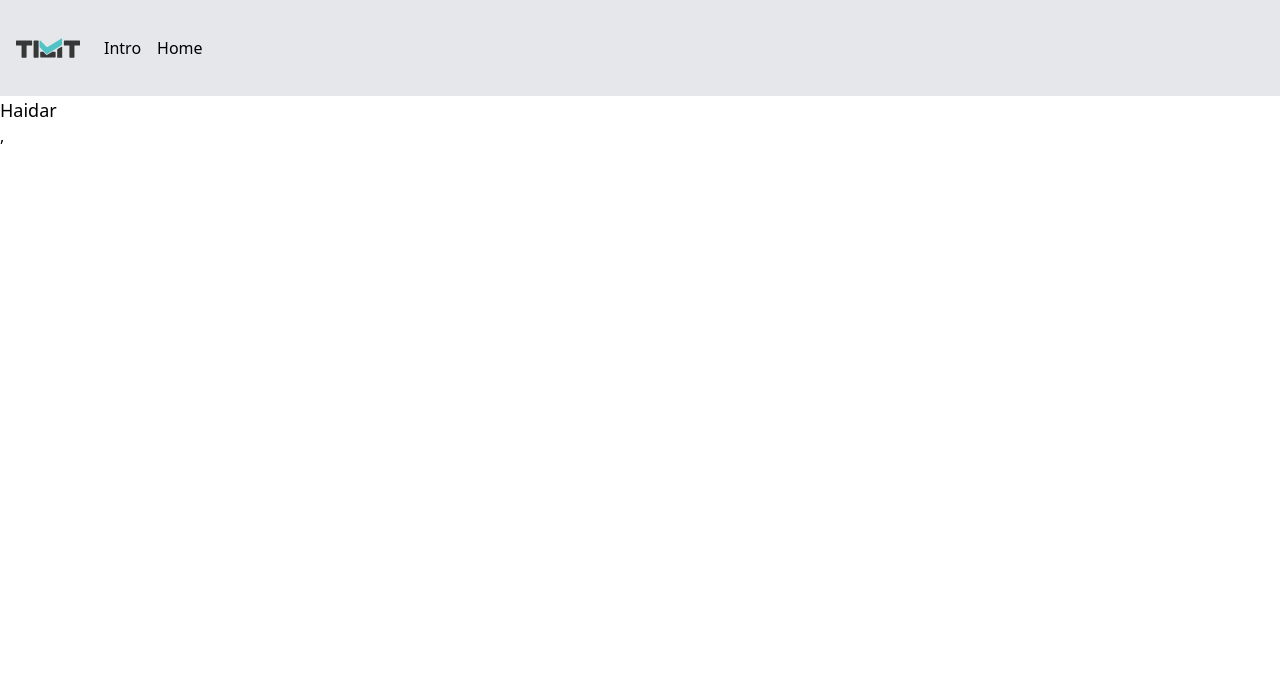
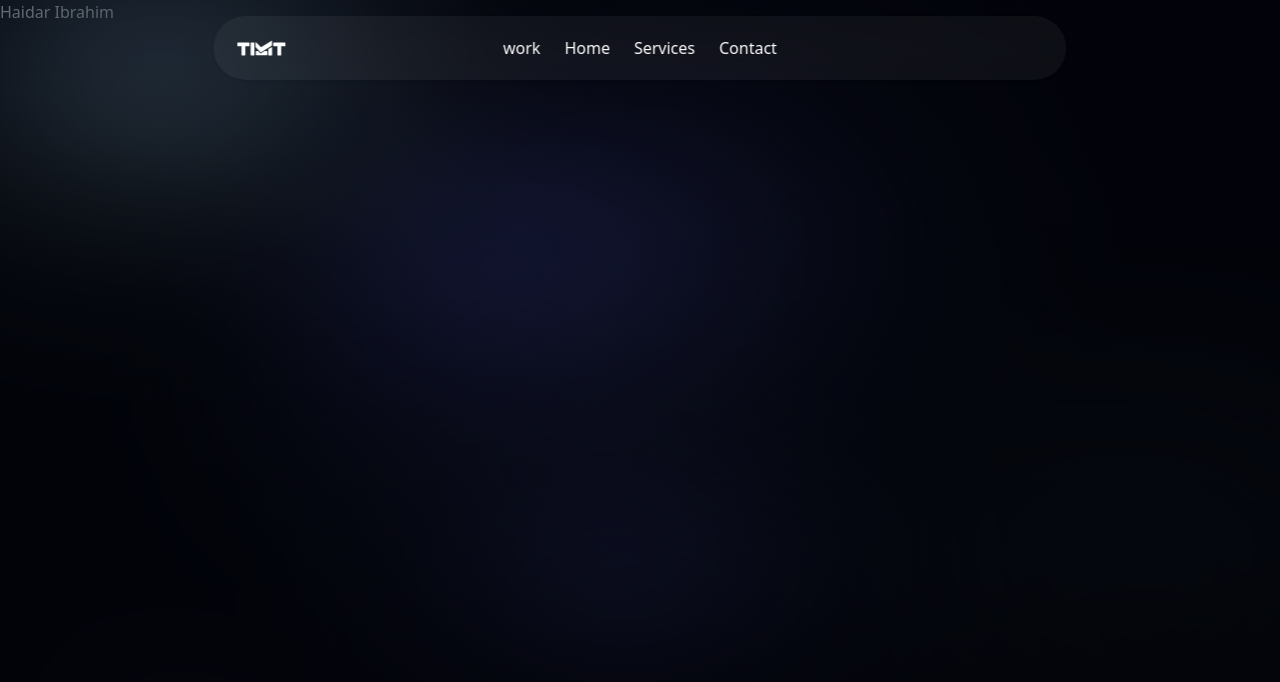
Before and after one commit to Haidarahm/tikit, a React (Vite) app: page /home in a window 1280 px wide. Shown: the top 682 px of the page. Built offline with nearby package versions, Linux system fonts and the light colour scheme.

Commit message:
Enhance Navbar with scroll animations, update layout styles, and modify Home component to include background and text adjustments

```diff
--- a/src/App.jsx
+++ b/src/App.jsx
@@ -7,7 +7,7 @@ import { Outlet } from "react-router-dom";
 // Lazy load the Home component to trigger Suspense
 const Home = lazy(() => import("./pages/Home/Home"));
 const Layout = () => (
-  <div className="relative">
+  <div className="relative w-full ">
     <Navbar />
     <div>
       <Outlet />
@@ -16,7 +16,7 @@ const Layout = () => (
 );
 function App() {
   return (
-    <Suspense fallback={<div>loading...</div>}>
+    <Suspense fallback={<div className="text-white">loading...</div>}>
       <Routes>
         <Route path="/" element={<Intro />} />
         <Route element={<Layout />}>
--- a/src/assets/logo.jsx
+++ b/src/assets/logo.jsx
@@ -1,88 +1,46 @@
 import * as React from "react";
-import { useRef } from "react";
-import { gsap } from "gsap";
-
-const SVGComponent = (props) => {
-  const correctRef = useRef();
-
-  // Animate jump on hover
-  const handleMouseEnter = () => {
-    gsap.to(correctRef.current, {
-      scale: 1.3,
-      y: -30,
-      transformOrigin: "50% 50%",
-      duration: 0.3,
-      ease: "power2.out",
-      onComplete: () => {
-        gsap.to(correctRef.current, {
-          scale: 1,
-          y: 0,
-          duration: 0.4,
-          ease: "bounce.out",
-        });
-      },
-    });
-  };
-
-  // Reset on mouse leave
-  const handleMouseLeave = () => {
-    gsap.to(correctRef.current, {
-      scale: 1,
-      y: 0,
-      duration: 0.3,
-      ease: "power2.out",
-      clearProps: "transform",
-    });
-  };
-
-  return (
+const SVGComponent = (props) => (
   <svg
-      className="h-[200px] cursor-pointer"
     xmlns="http://www.w3.org/2000/svg"
-      viewBox="0 0 572.13 172.1"
+    viewBox="0 0 572.13 176.11"
     {...props}
-      onMouseEnter={handleMouseEnter}
-      onMouseLeave={handleMouseLeave}
   >
     <defs>
-        <style>{".cls-1{fill:#363737;}.cls-2{fill:#52c3c5;}"}</style>
+      <style>{".cls-1{fill:#fdfefe;}"}</style>
     </defs>
     <g id="Layer_2" data-name="Layer 2">
       <g id="Layer_1-2" data-name="Layer 1">
         <path
           className="cls-1"
-            d="M144.22,25.28V59.05a5.61,5.61,0,0,1-5.61,5.61h-44V166.48A5.62,5.62,0,0,1,89,172.1H55.22a5.62,5.62,0,0,1-5.61-5.62V64.66h-44A5.61,5.61,0,0,1,0,59.05V25.28a5.62,5.62,0,0,1,5.61-5.62h133A5.62,5.62,0,0,1,144.22,25.28Z"
+          d="M144.22,29.29V63.06a5.61,5.61,0,0,1-5.61,5.61h-44V170.49A5.62,5.62,0,0,1,89,176.11H55.22a5.62,5.62,0,0,1-5.61-5.62V68.67h-44A5.61,5.61,0,0,1,0,63.06V29.29a5.62,5.62,0,0,1,5.61-5.62h133A5.62,5.62,0,0,1,144.22,29.29Z"
         />
         <rect
           className="cls-1"
-            x={103.39}
-            y={73.38}
+          x={104.39}
+          y={77.39}
           width={152.44}
           height={45}
           rx={5.61}
-            transform="translate(275.49 -83.73) rotate(90)"
+          transform="translate(280.51 -80.72) rotate(90)"
         />
         <path
           className="cls-1"
-            d="M348.62,119.71H325.31a7.91,7.91,0,0,0-4.13,1.17l-42.15,26a7.52,7.52,0,0,1-9.34-1.16l-23.42-24a6.53,6.53,0,0,0-4.67-2H222.06a5.62,5.62,0,0,0-5.61,5.62v39.12a5.61,5.61,0,0,0,5.61,5.61H348.62a5.62,5.62,0,0,0,5.62-5.61V125.33A5.62,5.62,0,0,0,348.62,119.71Z"
-          />
-          <path
-            ref={correctRef}
-            className="cls-2"
-            d="M281.91,77.13,406.63.52a3.48,3.48,0,0,1,5.3,3V52.73A10.33,10.33,0,0,1,407,61.52L279.86,140a6.83,6.83,0,0,1-8.49-1L215,81a15.59,15.59,0,0,1-4.4-10.85V21.89A3.75,3.75,0,0,1,217,19.23l57.63,57.05A6,6,0,0,0,281.91,77.13Z"
+          d="M352.62,123.73H329.31a7.82,7.82,0,0,0-4.13,1.17L283,150.9a7.53,7.53,0,0,1-9.34-1.15l-23.42-24a6.52,6.52,0,0,0-4.67-2H226.06a5.61,5.61,0,0,0-5.61,5.61v39.12a5.61,5.61,0,0,0,5.61,5.61H352.62a5.62,5.62,0,0,0,5.62-5.61V129.34A5.62,5.62,0,0,0,352.62,123.73Z"
         />
         <path
           className="cls-1"
-            d="M368.39,172.1H413V82.38a6.56,6.56,0,0,0-9.84-5.68L375.79,92.52a14.84,14.84,0,0,0-7.4,12.84Z"
+          d="M413,3.48V52.73a10.43,10.43,0,0,1-2.55,6.85,10.06,10.06,0,0,1-2.23,1.93l-80.6,51.08L284.43,140a6.5,6.5,0,0,1-8.26-1.05L221.27,81A15.76,15.76,0,0,1,217,70.17V21.89a3.63,3.63,0,0,1,6.21-2.66L279.3,76.28a5.69,5.69,0,0,0,7.13.84L407.85.52A3.38,3.38,0,0,1,413,3.48Z"
         />
         <path
           className="cls-1"
-            d="M572.13,25.28V59.05a5.61,5.61,0,0,1-5.61,5.61h-44V166.48a5.62,5.62,0,0,1-5.61,5.62H483.13a5.62,5.62,0,0,1-5.61-5.62V64.66h-44a5.61,5.61,0,0,1-5.61-5.61V25.28a5.62,5.62,0,0,1,5.61-5.62h133A5.62,5.62,0,0,1,572.13,25.28Z"
+          d="M373.28,176.11h37.34a3.39,3.39,0,0,0,3.39-3.39V84.14a5.26,5.26,0,0,0-7.89-4.55l-30,17.32a13.51,13.51,0,0,0-6.76,11.71v63.6A3.89,3.89,0,0,0,373.28,176.11Z"
+        />
+        <path
+          className="cls-1"
+          d="M572.13,29.29V63.06a5.61,5.61,0,0,1-5.61,5.61h-44V170.49a5.62,5.62,0,0,1-5.61,5.62H483.13a5.62,5.62,0,0,1-5.61-5.62V68.67h-44a5.61,5.61,0,0,1-5.61-5.61V29.29a5.62,5.62,0,0,1,5.61-5.62h133A5.62,5.62,0,0,1,572.13,29.29Z"
         />
       </g>
     </g>
   </svg>
 );
-};
-
 export default SVGComponent;
--- /dev/null
+++ b/src/components/AuroraBackground.jsx
@@ -0,0 +1,118 @@
+import React from "react";
+
+const AuroraBackground = ({ className = "", style = {} }) => {
+  return (
+    <div
+      className={`aurora-root ${className}`}
+      style={style}
+      aria-hidden="true"
+    >
+      <div className="aurora-layer aurora-layer--A" />
+      <div className="aurora-layer aurora-layer--B" />
+      <div className="aurora-layer aurora-layer--C" />
+      <div className="aurora-darken" />
+
+      <style>{`
+        .aurora-root{
+          position: fixed;
+          inset: 0;
+          width: 100%;
+          height: 100%;
+          overflow: hidden;
+          z-index: 0; /* keep behind UI that uses higher z (navbar is z-50) */
+          pointer-events: none;
+          background:
+            radial-gradient(1200px 600px at 10% 20%, rgba(0,0,0,0.45), transparent 20%),
+            radial-gradient(1000px 500px at 90% 80%, rgba(0,0,10,0.35), transparent 20%);
+          will-change: transform, opacity;
+        }
+
+        .aurora-layer{
+          position: absolute;
+          border-radius: 50%;
+          filter: blur(64px);
+          transform: translate3d(0,0,0);
+          opacity: 0.9;
+          mix-blend-mode: screen;
+          will-change: transform, opacity, filter;
+        }
+
+        .aurora-layer--A{
+          width: 1000px;
+          height: 600px;
+          left: -12%;
+          top: -18%;
+          background:
+            radial-gradient(60% 60% at 30% 40%, rgba(115,151,176,0.95) 0%, rgba(115,151,176,0.35) 30%, transparent 60%),
+            radial-gradient(40% 40% at 80% 70%, rgba(53,62,131,0.22) 0%, transparent 60%);
+          animation: aurora-move-A 14s ease-in-out infinite alternate;
+        }
+
+        .aurora-layer--B{
+          width: 1200px;
+          height: 700px;
+          right: -20%;
+          top: 5%;
+          background:
+            radial-gradient(60% 60% at 20% 30%, rgba(59,68,149,0.95) 0%, rgba(59,68,149,0.25) 35%, transparent 70%),
+            radial-gradient(50% 50% at 70% 70%, rgba(115,151,176,0.12) 0%, transparent 60%);
+          animation: aurora-move-B 18s cubic-bezier(.2,.8,.2,1) infinite alternate;
+          filter: blur(72px);
+          opacity: 0.95;
+        }
+
+        .aurora-layer--C{
+          width: 900px;
+          height: 500px;
+          left: 8%;
+          bottom: -12%;
+          background:
+            radial-gradient(50% 50% at 60% 40%, rgba(53,62,131,0.88) 0%, rgba(59,68,149,0.18) 40%, transparent 75%),
+            radial-gradient(30% 30% at 10% 80%, rgba(115,151,176,0.22) 0%, transparent 60%);
+          animation: aurora-move-C 12s ease-in-out infinite alternate-reverse;
+          filter: blur(56px);
+          opacity: 0.86;
+        }
+
+        .aurora-darken{
+          position: absolute;
+          inset: 0;
+          background:
+            linear-gradient(180deg, rgba(3,6,18,0.55) 0%, rgba(2,4,12,0.72) 100%);
+          pointer-events: none;
+          mix-blend-mode: multiply;
+        }
+
+        @keyframes aurora-move-A{
+          0%   { transform: translate3d(-30px, 0px, 0) scale(1); }
+          50%  { transform: translate3d(30px, -18px, 0) scale(1.03); }
+          100% { transform: translate3d(-10px, 6px, 0) scale(0.98); }
+        }
+        @keyframes aurora-move-B{
+          0%   { transform: translate3d(40px, -10px, 0) scale(1); }
+          50%  { transform: translate3d(-60px, 18px, 0) scale(1.05); }
+          100% { transform: translate3d(20px, -4px, 0) scale(0.98); }
+        }
+        @keyframes aurora-move-C{
+          0%   { transform: translate3d(10px, 20px, 0) scale(1); }
+          50%  { transform: translate3d(-24px, -28px, 0) scale(1.04); }
+          100% { transform: translate3d(8px, 8px, 0) scale(0.97); }
+        }
+
+        @media (prefers-reduced-motion: reduce) {
+          .aurora-layer--A, .aurora-layer--B, .aurora-layer--C {
+            animation: none;
+          }
+        }
+
+        @media (max-width: 768px){
+          .aurora-layer--A{ width: 900px; height: 520px; filter: blur(48px); left: -20%; top: -20%; }
+          .aurora-layer--B{ width: 1000px; height: 600px; right: -30%; top: 0%; filter: blur(60px); }
+          .aurora-layer--C{ width: 700px; height: 420px; left: 6%; bottom: -18%; filter: blur(44px); }
+        }
+      `}</style>
+    </div>
+  );
+};
+
+export default AuroraBackground;
--- a/src/components/Intro.jsx
+++ b/src/components/Intro.jsx
@@ -17,10 +17,10 @@ function Intro() {
   };
 
   return (
-    <div className="fixed w-full h-dvh bg-white flex justify-center items-center">
+    <div className="fixed w-full h-dvh  flex justify-center items-center">
       <video
         ref={videoRef}
-        src="/intro.mp4"
+        src="/intro-2.mp4"
         className={`h-[200px] transition-transform duration-500 ${
           scaled ? "scale-0" : "scale-100"
         }`}
--- a/src/components/Navbar.jsx
+++ b/src/components/Navbar.jsx
@@ -6,33 +6,142 @@ import "aos/dist/aos.css";
 import { gsap } from "gsap";
 
 function Navbar() {
+  const navRef = useRef();
   const logoRef = useRef();
+  const lastScrollY = useRef(0);
+  const ticking = useRef(false);
+  const hidden = useRef(false);
 
   useEffect(() => {
-    AOS.init({
-      duration: 700,
-      once: true,
-    });
+    AOS.init({ duration: 700, once: true });
 
-    // Animate the appearance of the logo
-    gsap.fromTo(
+    // timeline: logo appears first, then nav items stagger
+    const links = () =>
+      navRef.current ? navRef.current.querySelectorAll(".nav-item") : [];
+
+    const tl = gsap.timeline();
+    tl.fromTo(
       logoRef.current,
-      { opacity: 0 },
-      { opacity: 1, duration: 0.7, delay: 0.5, ease: "power2.inOut" }
+      { scale: 0, opacity: 0 },
+      {
+        scale: 1,
+        opacity: 1,
+        duration: 0.8,
+        ease: "back.out(1.7)",
+      }
+    ).fromTo(
+      links(),
+      { y: 12, opacity: 0 },
+      {
+        y: 0,
+        opacity: 1,
+        duration: 0.45,
+        stagger: 0.08,
+        ease: "power2.out",
+      },
+      "-=0.35"
     );
+
+    // scroll handler: hide on scroll down, show on scroll up
+    const handleScroll = () => {
+      const currentY = window.scrollY || window.pageYOffset;
+
+      // small threshold to avoid jitter
+      if (Math.abs(currentY - lastScrollY.current) < 6) {
+        ticking.current = false;
+        return;
+      }
+
+      if (currentY > lastScrollY.current && currentY > 80) {
+        // scrolling down -> hide
+        if (!hidden.current && navRef.current) {
+          gsap.to(navRef.current, {
+            y: -120,
+            duration: 0.28,
+            ease: "power2.out",
+          });
+          hidden.current = true;
+        }
+      } else {
+        // scrolling up -> show
+        if (hidden.current && navRef.current) {
+          gsap.to(navRef.current, {
+            y: 0,
+            duration: 0.28,
+            ease: "power2.out",
+          });
+          hidden.current = false;
+        }
+      }
+
+      lastScrollY.current = currentY;
+      ticking.current = false;
+    };
+
+    const onScroll = () => {
+      if (!ticking.current) {
+        ticking.current = true;
+        requestAnimationFrame(handleScroll);
+      }
+    };
+
+    window.addEventListener("scroll", onScroll, { passive: true });
+    return () => {
+      window.removeEventListener("scroll", onScroll);
+      tl.kill();
+    };
   }, []);
 
   return (
-    <nav className="flex items-center p-4 bg-gray-200" data-aos="fade-down">
-      <div ref={logoRef} className="w-16 h-16 mr-6 flex items-center opacity-0">
-        <SVGComponent className="w-full h-full" />
+    <nav
+      ref={navRef}
+      className="fixed  left-1/2 -translate-x-1/2 w-2/3 max-w-4xl mt-4 rounded-full h-16 flex items-center px-6 py-2 z-50
+        bg-white/5 backdrop-blur-md shadow-sm text-white"
+      data-aos="fade-down"
+      style={{ transform: "translateY(0)" }}
+    >
+      {/* left spacer for logo (keeps layout balanced) */}
+      <div
+        className="w-12 h-12 mr-4 flex items-center justify-center"
+        aria-hidden
+      >
+        <div ref={logoRef} className="w-12 h-12 transform-gpu">
+          <SVGComponent className="w-full h-full" />
+        </div>
       </div>
-      <Link to="/" className="mr-4 hover:text-blue-500">
-        Intro
-      </Link>
-      <Link to="/home" className="hover:text-blue-500">
-        Home
-      </Link>
+
+      {/* center links */}
+      <div className="flex-1 flex justify-center">
+        <div className="flex gap-6">
+          <Link
+            to="/work"
+            className="nav-item opacity-0 text-white hover:text-white/80"
+          >
+            work
+          </Link>
+          <Link
+            to="/home"
+            className="nav-item opacity-0 text-white hover:text-white/80"
+          >
+            Home
+          </Link>
+          <Link
+            to="/services"
+            className="nav-item opacity-0 text-white hover:text-white/80"
+          >
+            Services
+          </Link>
+          <Link
+            to="/contact"
+            className="nav-item opacity-0 text-white hover:text-white/80"
+          >
+            Contact
+          </Link>
+        </div>
+      </div>
+
+      {/* right spacer to keep center alignment */}
+      <div className="w-12 h-12 ml-4" aria-hidden />
     </nav>
   );
 }
--- a/src/index.css
+++ b/src/index.css
@@ -1,15 +1,16 @@
+@import url("https://fonts.googleapis.com/css2?family=Source+Sans+3:ital,wght@0,200..900;1,200..900&display=swap");
 @import "tailwindcss";
 
 * {
   box-sizing: border-box;
 }
-
+@theme {
+  --font-display: "Source Sans 3", sans-serif;
+}
 html,
 body,
 #root {
   height: 100%;
+  background-color: black;
+
 }
-
-body {
-  margin: 0;
-}
--- a/src/main.jsx
+++ b/src/main.jsx
@@ -8,7 +8,7 @@ createRoot(document.getElementById('root')).render(
   <BrowserRouter>
    <StrictMode>
     <App />
-  </StrictMode>,
+  </StrictMode>
   </BrowserRouter>
 
 )
--- a/src/pages/Home/Home.jsx
+++ b/src/pages/Home/Home.jsx
@@ -1,12 +1,12 @@
 import React from "react";
 import SVGComponent from "../../assets/logo";
+import AuroraBackground from "../../components/AuroraBackground";
 
 function Home() {
   return (
-    <div>
-      <div className="text-lg text-black">
-       Haidar
-      </div>
+    <div className="w-full h-screen  text-white">
+      <AuroraBackground className="w-full h-screen"/>
+      Haidar Ibrahim
     </div>
   );
 }
```
Also changed, not shown: public/mainlogo.svg (added), 1 other file (tests, documents, lock files or other folders). Lines whose indentation alone changed are shown as unchanged.
